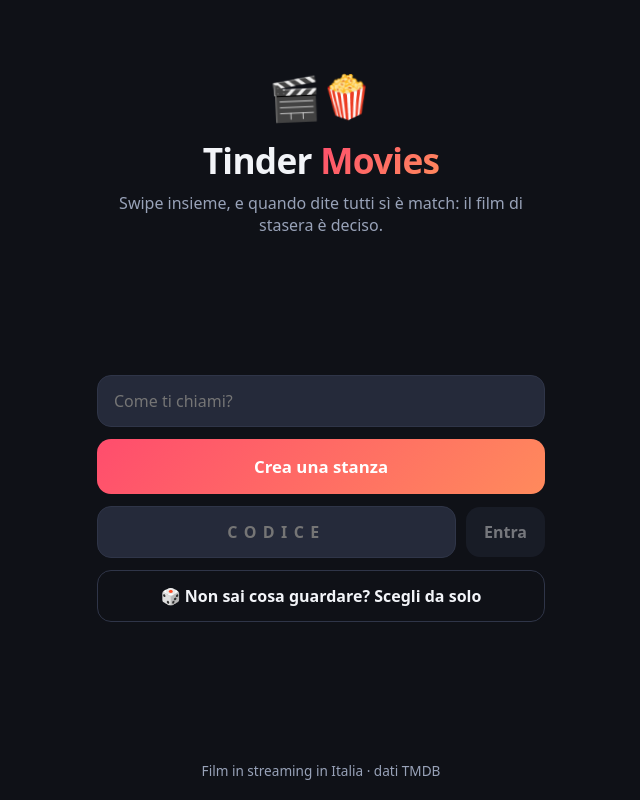
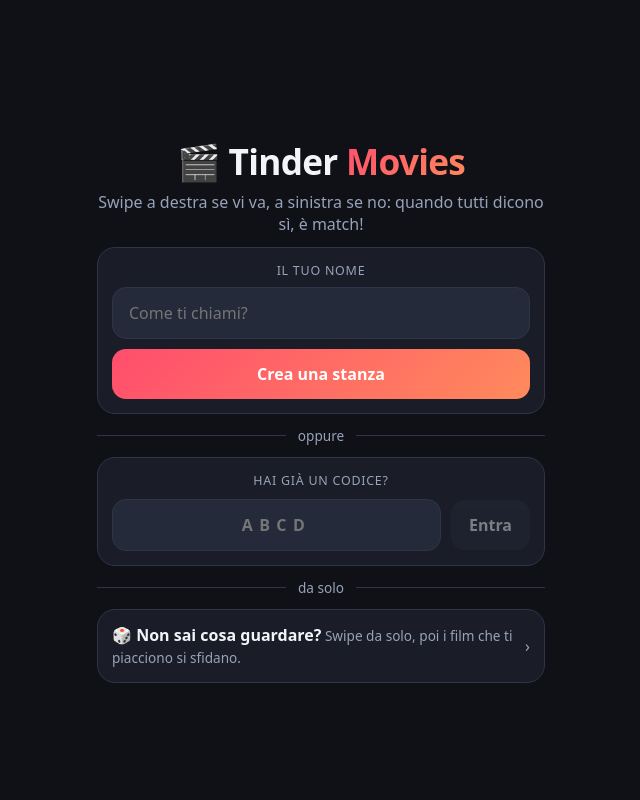
Before and after one commit to bonandowski/tinder-movies, a React (Vite) app in the folder frontend/: page / in a window 1280 px wide. Shown: the whole page, without its empty margins (319-959 px from the left). Built offline with nearby package versions, Linux system fonts and the light colour scheme.

Commit message:
fix: home di nuovo a schede come prima, ma compatta in una schermata
Co-Authored-By: Claude Opus 5.5 <noreply@anthropic.com>
Claude-Session: https://claude.ai/code/session_01L11mK63cyUnJHMkQTrH5JA

```diff
--- a/frontend/src/components/Home.tsx
+++ b/frontend/src/components/Home.tsx
@@ -47,20 +47,19 @@ export default function Home({ flash, navigate }: Props) {
   }
 
   return (
-    <main className="app fill home">
-      <div className="hero-title">
-        <div className="home-emoji" aria-hidden>
-          🎬🍿
-        </div>
+    <main className="app fill center home">
+      <div className="field" style={{ gap: 6 }}>
         <h1 className="logo">
-          Tinder <span>Movies</span>
+          🎬 Tinder <span>Movies</span>
         </h1>
-        <p className="muted">Swipe insieme, e quando dite tutti sì è match: il film di stasera è deciso.</p>
+        <p className="muted">Swipe a destra se vi va, a sinistra se no: quando tutti dicono sì, è match!</p>
       </div>
 
       {(flash || error) && <p className="error">{error ?? flash}</p>}
 
-      <div className="field home-actions">
+      <form className="card" onSubmit={(e) => (e.preventDefault(), create(false))}>
+        <label className="field">
+          <span className="label">Il tuo nome</span>
           <input
             className="input"
             value={name}
@@ -70,29 +69,41 @@ export default function Home({ flash, navigate }: Props) {
             aria-label="Il tuo nome"
             onChange={(e) => setName(e.target.value)}
           />
-        <button className="btn primary big" disabled={busy} onClick={() => create(false)}>
+        </label>
+        <button className="btn primary" disabled={busy}>
           Crea una stanza
         </button>
-        <form className="row" onSubmit={join}>
+      </form>
+
+      <div className="divider">oppure</div>
+
+      <form className="card" onSubmit={join}>
+        <span className="label">Hai già un codice?</span>
+        <div className="row">
           <input
             className="input code grow"
             value={code}
             autoCapitalize="characters"
             autoComplete="off"
-            placeholder="CODICE"
+            placeholder="ABCD"
             aria-label="Codice stanza"
             onChange={(e) => setCode(normalizeCode(e.target.value))}
           />
           <button className="btn" disabled={busy || code.length < 4}>
             Entra
           </button>
+        </div>
       </form>
-        <button className="btn ghost" disabled={busy} onClick={() => create(true)}>
-          🎲 Non sai cosa guardare? Scegli da solo
+
+      <div className="divider">da solo</div>
+
+      <button className="card solo-card" disabled={busy} onClick={() => create(true)}>
+        <span>
+          <strong>🎲 Non sai cosa guardare?</strong>
+          <span className="muted small"> Swipe da solo, poi i film che ti piacciono si sfidano.</span>
+        </span>
+        <span className="muted">›</span>
       </button>
-      </div>
-
-      <p className="muted small center-text">Film in streaming in Italia · dati TMDB</p>
     </main>
   )
 }
--- a/frontend/src/styles.css
+++ b/frontend/src/styles.css
@@ -782,32 +782,25 @@ details > summary {
 /* --- home in una schermata --------------------------------------------------------------- */
 
 .home {
-  justify-content: space-between;
-  gap: 16px;
+  gap: 12px;
 }
 
-.hero-title {
-  display: flex;
-  flex-direction: column;
-  align-items: center;
-  gap: 8px;
-  text-align: center;
-  margin-top: 4dvh;
+.home .card {
+  padding: 14px;
+  gap: 10px;
 }
 
-.home-emoji {
-  font-size: 2.6rem;
-  animation: bob 2.4s ease-in-out infinite;
+.solo-card {
+  flex-direction: row;
+  align-items: center;
+  justify-content: space-between;
+  text-align: left;
+  color: inherit;
+  width: 100%;
 }
 
-@keyframes bob {
-  50% {
-    transform: translateY(-6px) rotate(-4deg);
-  }
-}
-
-.home-actions {
-  gap: 12px;
+.solo-card:active {
+  transform: scale(0.98);
 }
 
 .btn.big {
@@ -1122,11 +1115,7 @@ details > summary {
     padding: 6px 4px;
   }
 
-  .home-emoji {
-    font-size: 2rem;
-  }
-
-  .hero-title {
-    margin-top: 0;
+  .home .logo {
+    font-size: 1.9rem;
   }
 }
```
Lines whose indentation alone changed are shown as unchanged.
